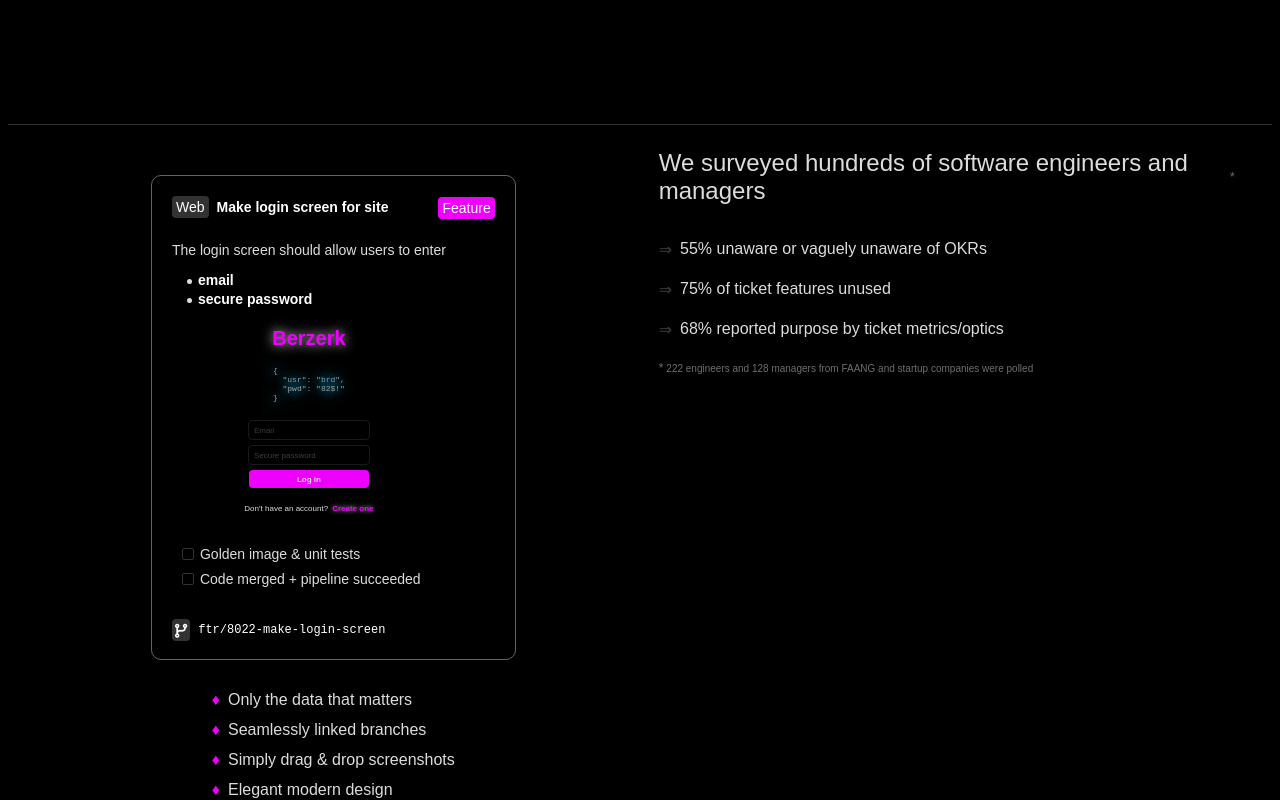
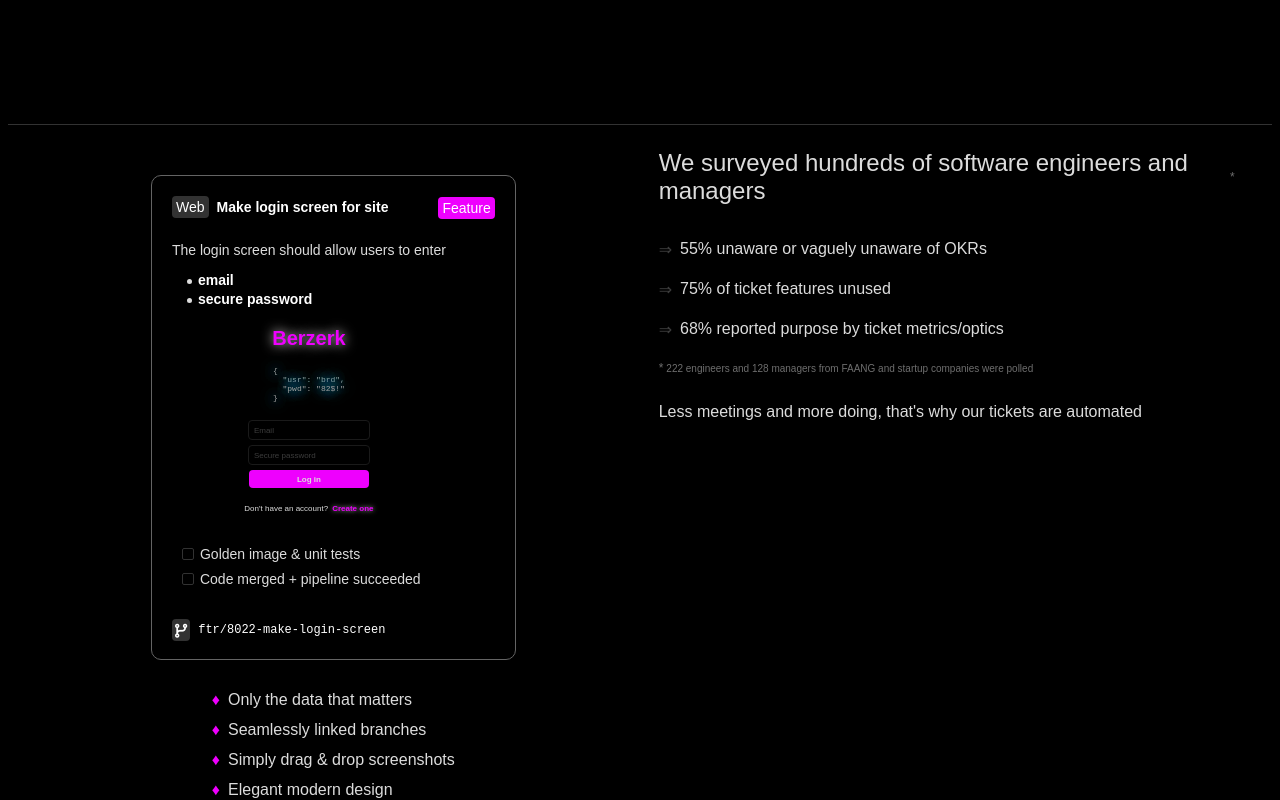
Before and after one commit to bmeikle56/bz-dev, a Next.js app: page /home in a window 1280 px wide. Shown: the part 740-1540 px from the top of the page. Built offline with nearby package versions, Linux system fonts and the light colour scheme.

Commit message:
Add opacity animation to home page

```diff
--- a/src/app/home/page.js
+++ b/src/app/home/page.js
@@ -471,6 +471,9 @@ function SurveyDiv() {
           222 engineers and 128 managers from FAANG and startup companies were polled
         </p>
       </div>
+      <div>
+        <p className='txt'>Less meetings and more doing, that's why our tickets are automated</p>
+      </div>
     </div>
   )
 }
@@ -479,11 +482,17 @@ export default function HomePage() {
   return (
     <div>
       <TabBar/>
-      {sections.map((section, i) => {
-        return <div key={i} ><Vdiv/><ContentPair left={section.left} right={section.right}/></div>
-      })}
       <Vdiv/>
-      <Footer/>
+      <motion.div
+      initial={{ opacity: 0 }}
+      animate={{ opacity: 1 }}
+      transition={{ delay: 0.1 }}
+      >
+        {sections.map((section, i) => {
+          return <div key={i} ><ContentPair left={section.left} right={section.right}/><Vdiv/></div>
+        })}
+        <Footer/>
+      </motion.div>
     </div>
   )
 }
```
